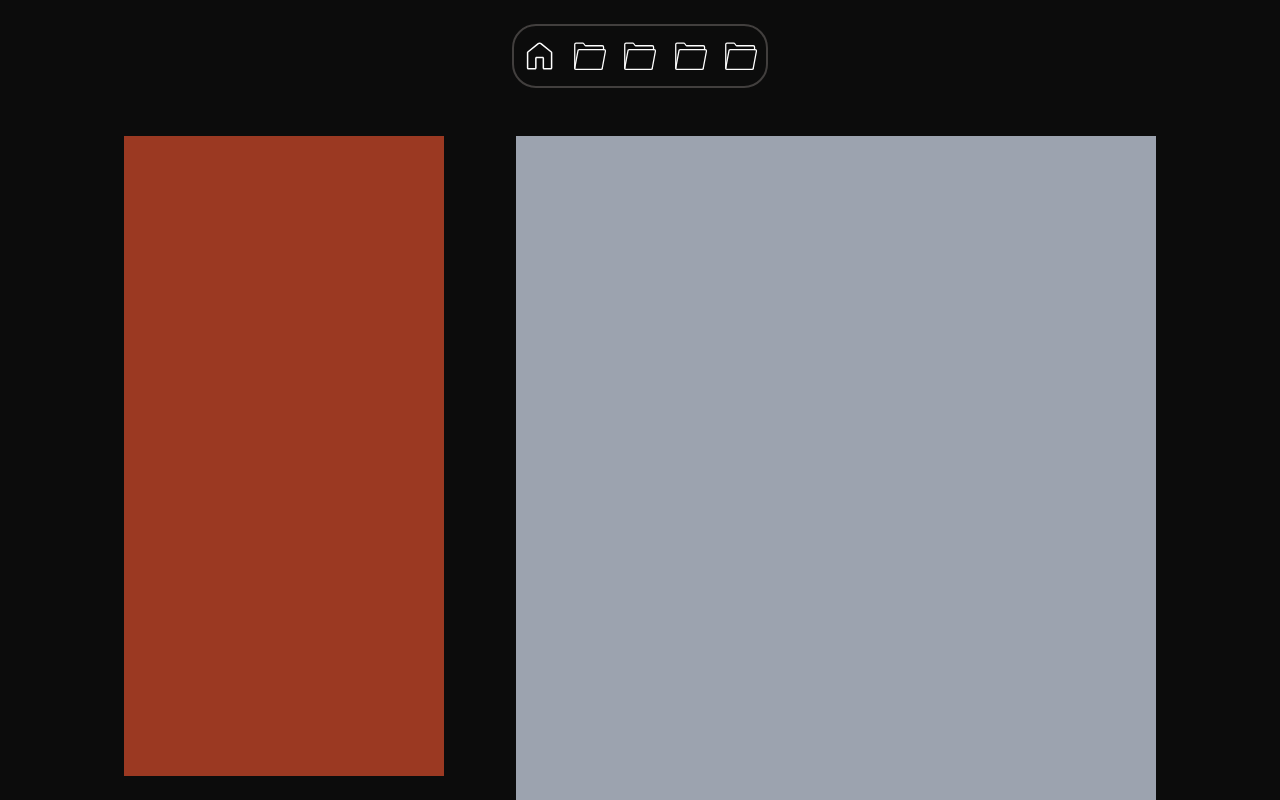
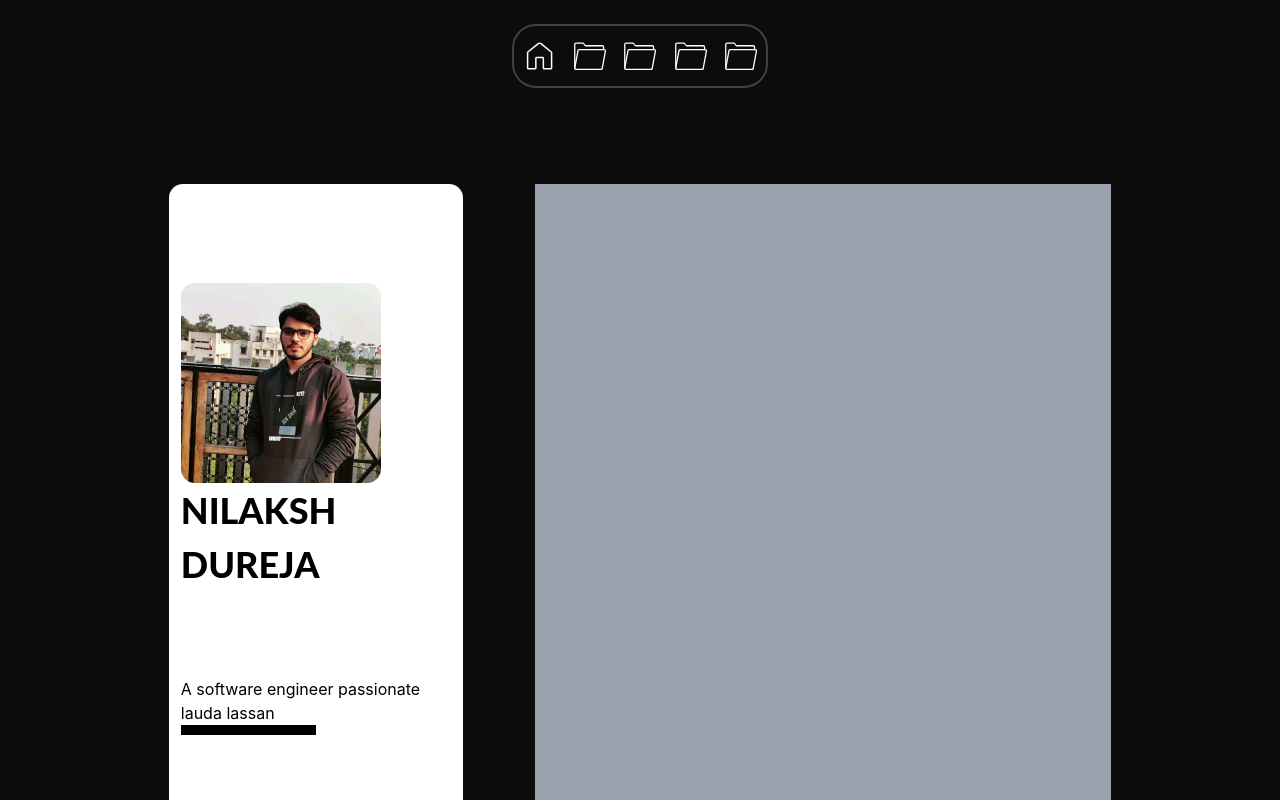
Before and after one commit to Nilakshhh/portfolio, a React (Create React App) app: page /#/ in a window 1280 px wide. Shown: the top 800 px of the page. Built offline with nearby package versions, Linux system fonts and the light colour scheme; the HTML template or start-up script is replaced by a standard one.

Commit message:
working on profile card

```diff
--- a/src/Home.jsx
+++ b/src/Home.jsx
@@ -1,12 +1,13 @@
 import Form from "./components/Form";
+import ProfileCard from "./components/ProfileCard";
 
 function Home() {
  return (<>
-    <div className="flex flex-col sm:flex-row w-full mt-[48px] items-start justify-center gap-[72px]">
-      <div className="w-[25%] bg-[#9B3922] h-[80vh] sticky top-[48px]">
-
+    <div className="flex flex-col sm:flex-row w-full mt-[96px] items-start justify-center gap-[72px]">
+      <div className="w-[23%] h-[80vh] sticky top-[48px]">
+        <ProfileCard />
       </div>
-      <div className="w-[50%] bg-gray-400 h-[150vh]">
+      <div className="w-[45%] bg-gray-400 h-[150vh]">
 
       </div>
 
--- /dev/null
+++ b/src/components/ProfileCard.jsx
@@ -0,0 +1,23 @@
+
+export default function ProfileCard() {
+    return (
+        <div className="w-[100%] h-[100%] bg-[#ffffff] rounded-[14px] p-[12px] flex flex-col justify-evenly items-center">
+            <div>
+                <img
+                    src="/me.jpg"
+                    alt="profile-photo"
+                    width={200}
+                    height={250}
+                    className="rounded-[14px]"
+                />
+                <h1 className="text-[36px] font-extrabold font-lato">NILAKSH DUREJA</h1>
+            </div>
+            <div>
+                <p>
+                    A software engineer passionate lauda lassan
+                </p>
+                <div className="w-[50%] h-[20%] bg-[#000000]"></div>
+            </div>
+        </div>
+    );
+}
--- a/src/index.css
+++ b/src/index.css
@@ -1,6 +1,8 @@
 @tailwind base;
 @tailwind components;
 @tailwind utilities;
+
+@import url('https://fonts.googleapis.com/css2?family=Lato:ital,wght@0,100;0,300;0,400;0,700;0,900;1,100;1,300;1,400;1,700;1,900&family=Lusitana:wght@400;700&display=swap');
 
 :root {
   --body-color: #0c0c0c; /* Default for light mode */
--- a/tailwind.config.js
+++ b/tailwind.config.js
@@ -4,7 +4,11 @@ module.exports = {
     "./src/**/*.{js,jsx,ts,tsx}",
   ],
   theme: {
-    extend: {},
+    extend: {
+      fontFamily: {
+        lato: ['"Lato"', 'cursive', 'sans-serif'],
+      },
+    },
   },
   plugins: [],
 }
```
Also changed, not shown: public/me.jpg (added).
